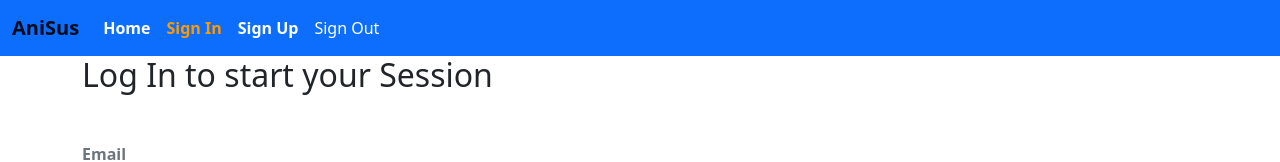
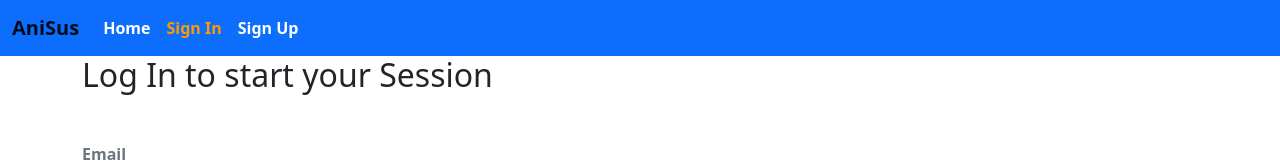
Before and after one commit to Anirban007-jpg/SocialNetwork-React, a React (Create React App) app in the folder socialmediafrontend/: page /signin in a window 1280 px wide. Shown: the top 162 px of the page. Built offline with nearby package versions, Linux system fonts and the light colour scheme.

Commit message:
Closes #25

```diff
--- a/socialmediafrontend/src/core/Menu.js
+++ b/socialmediafrontend/src/core/Menu.js
@@ -9,6 +9,19 @@ const isActive = (history, path) => {
         return {color: "#ffffff"}
     }
 }
+
+export const isAuthenticated = () => {
+    if (typeof window == "undefined"){
+        return false;
+    }
+
+    if (localStorage.getItem('jwt')){
+        return JSON.parse(localStorage.getItem('jwt'));
+    } else {
+        return false;
+    }
+
+};
 
 export const signout = (next) => {
     if (typeof window!== "undefined"){
@@ -43,6 +56,8 @@ const Menu = ({history}) => (
                                     </strong>
                                 </Link>
                             </li>
+                            {!isAuthenticated() && (
+                                <>
                                     <li className="nav-item">
                                         <Link className="nav-link" style={isActive(history, "/signin")} to="/signin">
                                             <strong>
@@ -57,12 +72,27 @@ const Menu = ({history}) => (
                                             </strong>
                                         </Link>
                                     </li>
+                                </>
+                            )}
+                            {isAuthenticated() && (
+                                <>
                                     <li className="nav-item">
                                         <a className="nav-link" style={isActive(history, "/signout") , {cursor: "pointer", color:"#fff"}} onClick={() => signout(() => history.push('/'))} href="">
+                                            <strong>
                                                 Sign Out
+                                            </strong>
                                         </a>
                                     </li>
-                            {/* for debug purpose */}
+                                    <li className="nav-item">
+                                        <a className="nav-link">
+                                            <strong>
+                                                Hello {isAuthenticated().user.name} .....
+                                            </strong>
+                                        </a>
+                                    </li>
+                                </>
+                            )}
+                            {/* for debug porpose */}
                             {/* {JSON.stringify(props.history)}
                         //    We got this as output
                            {"length":10,"action":"PUSH","location":{"pathname":"/signup","search":"","hash":"","key":"xsn24c"}} */}
```
Also changed, not shown: socialmediafrontend/src/user/signin.js (+5 -2 lines). Lines whose indentation alone changed are shown as unchanged.
